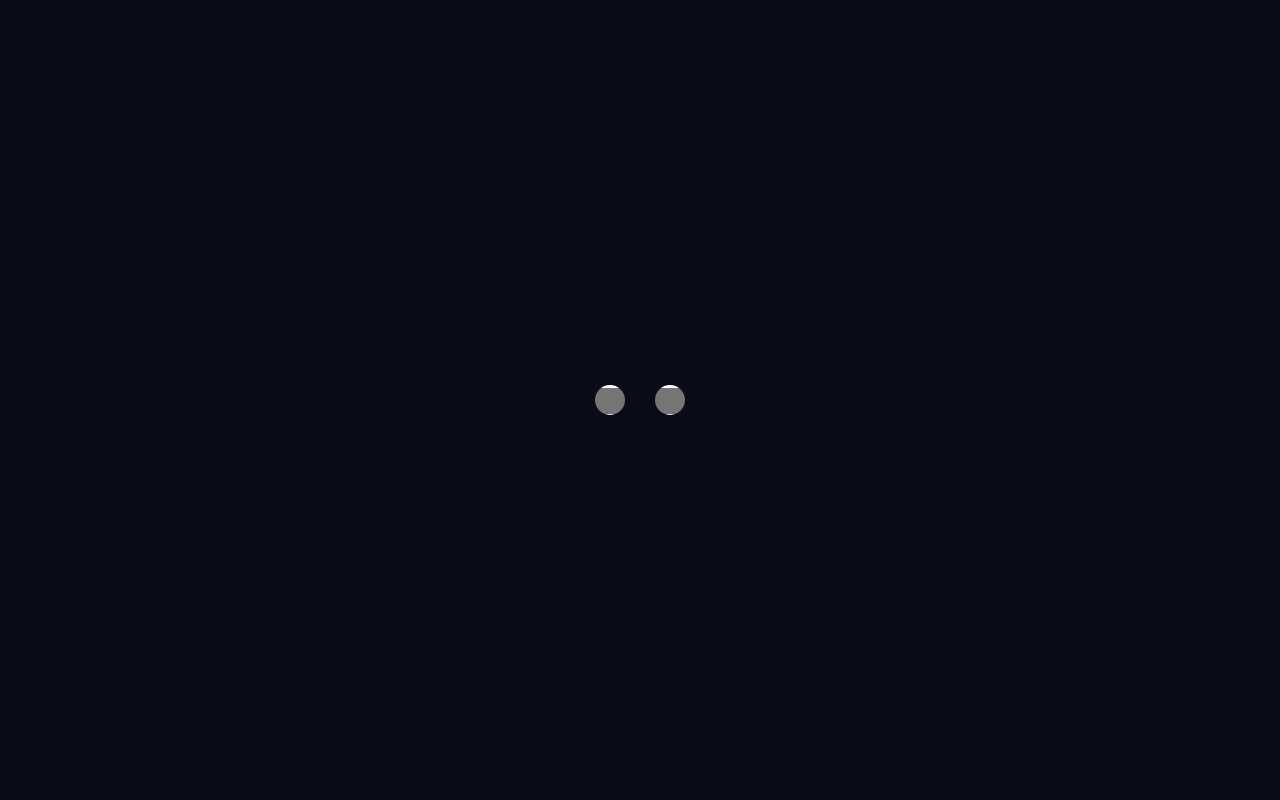
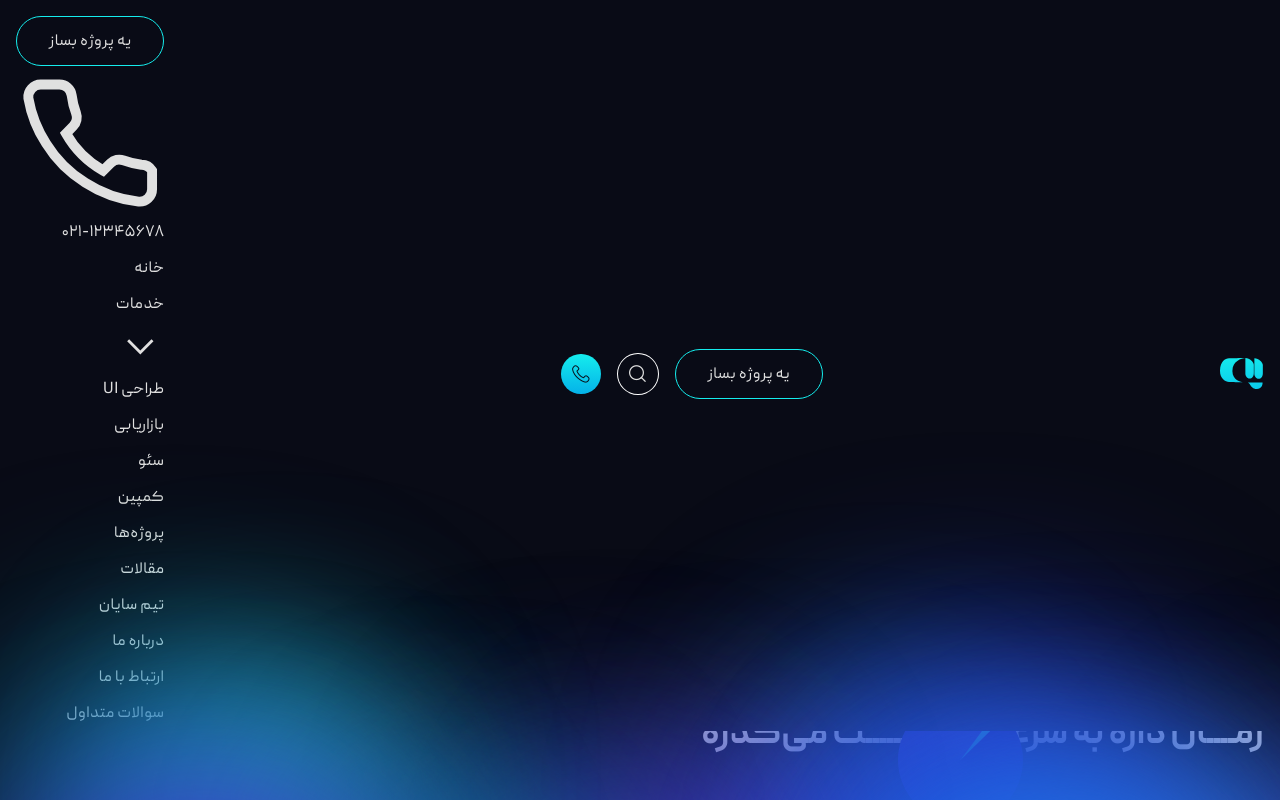
Before and after one commit to belforzedse/cyandm.com, a Next.js app in the folder cyan/: page / in a window 1280 px wide. Shown: the top 800 px of the page. Built offline with nearby package versions, Linux system fonts and the light colour scheme.

Commit message:
Align preloader markup with component expectations

```diff
--- a/cyan/src/app/layout.tsx
+++ b/cyan/src/app/layout.tsx
@@ -36,7 +36,7 @@ export default function RootLayout({
   return (
     <html lang="fa" dir="rtl" suppressHydrationWarning>
       <body className={`${peyda.variable} rtl home`}>
-        <div className="preloader-div">
+        <div id="preloader" className="preloader-div">
           <div className="loader"></div>
         </div>
         <Preloader />
```
